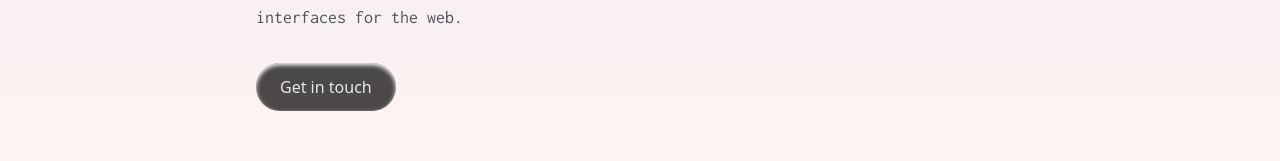
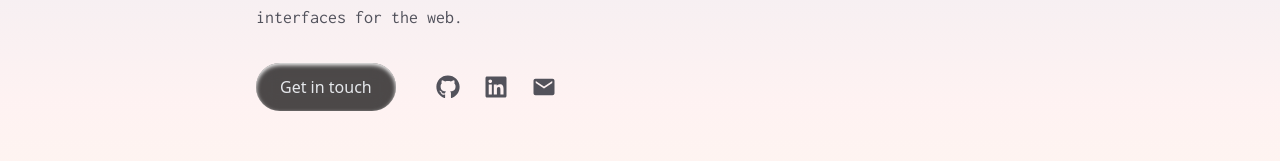
Before and after one commit to gen1chiro/portfolio, a Next.js app: page / in a window 1280 px wide. Shown: the part 297-458 px from the top of the page. Built offline with nearby package versions, Linux system fonts and the light colour scheme.

Commit message:
feat: hero social media links

```diff
--- /dev/null
+++ b/app/about/page.tsx
@@ -0,0 +1,8 @@
+
+export default function About() {
+    return (
+        <div className="w-responsive flex flex-col justify-center items-center">
+            <h1 className="main-text">About Page</h1>
+        </div>
+    );
+}
--- /dev/null
+++ b/app/projects/page.tsx
@@ -0,0 +1,8 @@
+
+export default function Projects() {
+    return (
+        <div className="w-responsive flex flex-col justify-center items-center">
+            <h1 className="main-text">Projects Page</h1>
+        </div>
+    );
+}
--- a/components/hero-button.tsx
+++ b/components/hero-button.tsx
@@ -3,7 +3,7 @@ import { motion } from 'motion/react';
 export default function HeroButton() {
     return (
         <motion.button
-            whileHover={{ scale: 1.02 }}
+            whileHover={{ scale: 1.04 }}
             whileTap={{ scale: 0.98 }}
             className='bg-glass-dark rounded-full px-6 py-3 text-gray-200 shadow-inner shadow-white'
         >
--- /dev/null
+++ b/components/hero-icons.tsx
@@ -0,0 +1,51 @@
+import { motion } from 'motion/react';
+import { FaGithub, FaLinkedin } from 'react-icons/fa';
+import { IoMdMail } from 'react-icons/io';
+
+export default function HeroIcons() {
+    const GithubMotion = motion.create(FaGithub);
+    const LinkedinMotion = motion.create(FaLinkedin);
+    const MailMotion = motion.create(IoMdMail);
+
+    return (
+        <div className="flex justify-start items-center gap-6 text-2xl font-bold text-[#52525b]">
+            <a href='https://github.com/gen1chiro' target='_blank'>
+                <GithubMotion
+                    whileHover={{
+                        scale: 1.1,
+                        color: '#171515'
+                    }}
+                    transition={{
+                        type: "spring",
+                        stiffness: 400,
+                        damping: 10,
+                    }}
+                />
+            </a>
+            <a href='https://www.linkedin.com/in/jul-leo-javellana-b03832344/' target='_blank'>
+                <LinkedinMotion
+                    whileHover={{
+                        scale: 1.1,
+                        color: '#0A66C2'
+                    }}
+                    transition={{
+                        type: "spring",
+                        stiffness: 400,
+                        damping: 10,
+                    }}
+                />
+            </a>
+            <MailMotion
+                whileHover={{
+                    scale: 1.1,
+                    color: '#EA4335'
+                }}
+                transition={{
+                    type: "spring",
+                    stiffness: 400,
+                    damping: 10,
+                }}
+            />
+        </div>
+    )
+}
--- a/components/hero.tsx
+++ b/components/hero.tsx
@@ -4,6 +4,7 @@ import Image from 'next/image';
 import { motion } from 'motion/react';
 import profilePicture from '@/public/images/profile.jpg';
 import HeroButton from '@/components/hero-button';
+import HeroIcons from '@/components/hero-icons';
 
 export default function Hero() {
     return (
@@ -27,7 +28,10 @@ export default function Hero() {
                 <h1 className='main-text'>Javellana</h1>
                 <p className='sub-text'>I'm a 3rd year Computer Science student and aspiring full-stack developer that likes to create beautiful and functional interfaces for the web.</p>
             </div>
-            <HeroButton />
+            <div className='flex justify-center items-center gap-10'>
+                <HeroButton />
+                <HeroIcons />
+            </div>
         </section>
     )
 }
--- a/package.json
+++ b/package.json
@@ -12,7 +12,8 @@
     "motion": "^12.23.24",
     "next": "16.0.3",
     "react": "19.2.0",
-    "react-dom": "19.2.0"
+    "react-dom": "19.2.0",
+    "react-icons": "^5.5.0"
   },
   "devDependencies": {
     "@tailwindcss/postcss": "^4",
--- a/types/index.ts
+++ b/types/index.ts
@@ -1,3 +1,4 @@
+import React from "react";
 
 export type NavLinkProps = {
     href: string;
@@ -13,3 +14,7 @@ export type NavContent = {
     href: string;
     label: string;
 }
+
+export type AnimatedIconProps = {
+    icon: React.ComponentType;
+}
```
Also changed, not shown: components/header.tsx (+0 -9 lines), 1 other file (tests, documents, lock files or other folders).
